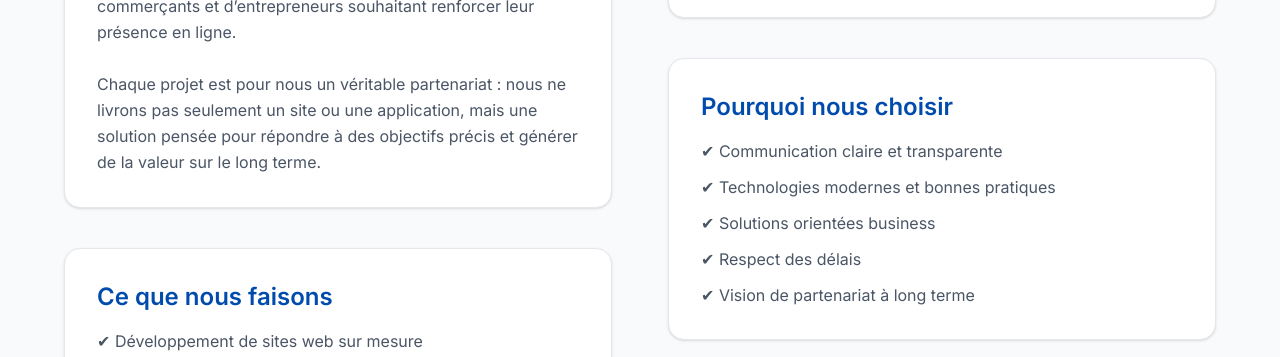
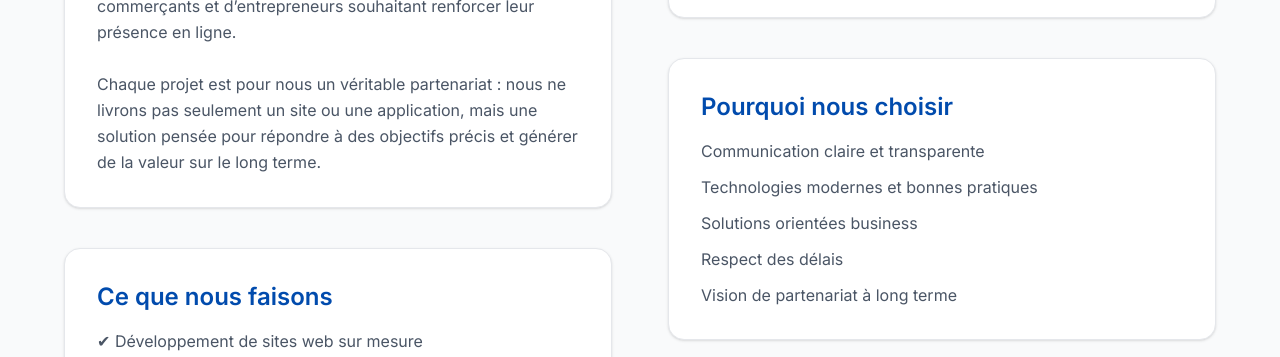
Before and after one commit to Ahmedjalalz/Infinitybuild, a Next.js app: page /about in a window 1280 px wide. Shown: the part 860-1217 px from the top of the page. Built offline with nearby package versions, Linux system fonts and the light colour scheme.

Commit message:
removed ticks

```diff
--- a/src/app/about/page.jsx
+++ b/src/app/about/page.jsx
@@ -110,11 +110,11 @@ export default function AboutPage() {
                 Pourquoi nous choisir
               </h3>
               <ul className="space-y-3 text-gray-600">
-                <li>✔ Communication claire et transparente</li>
-                <li>✔ Technologies modernes et bonnes pratiques</li>
-                <li>✔ Solutions orientées business</li>
-                <li>✔ Respect des délais</li>
-                <li>✔ Vision de partenariat à long terme</li>
+                <li>Communication claire et transparente</li>
+                <li>Technologies modernes et bonnes pratiques</li>
+                <li>Solutions orientées business</li>
+                <li>Respect des délais</li>
+                <li>Vision de partenariat à long terme</li>
               </ul>
             </div>
 
```
